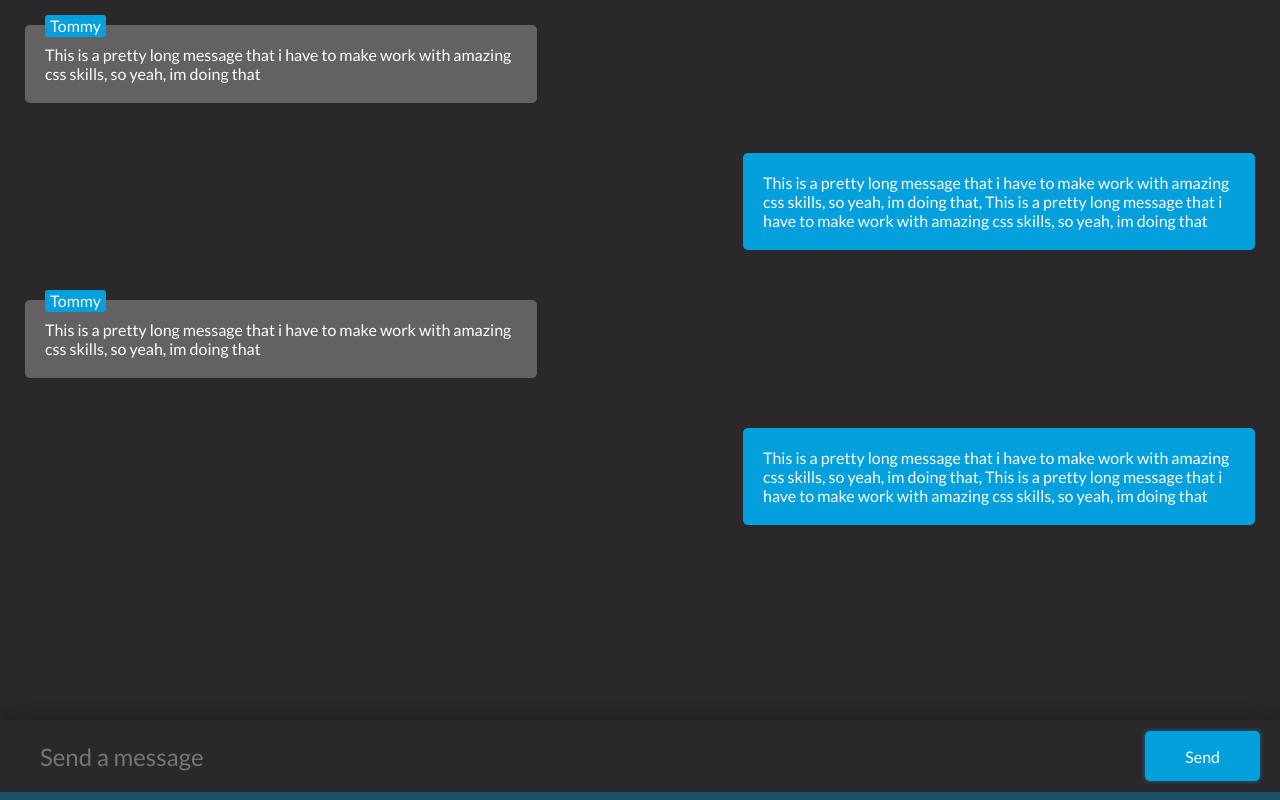
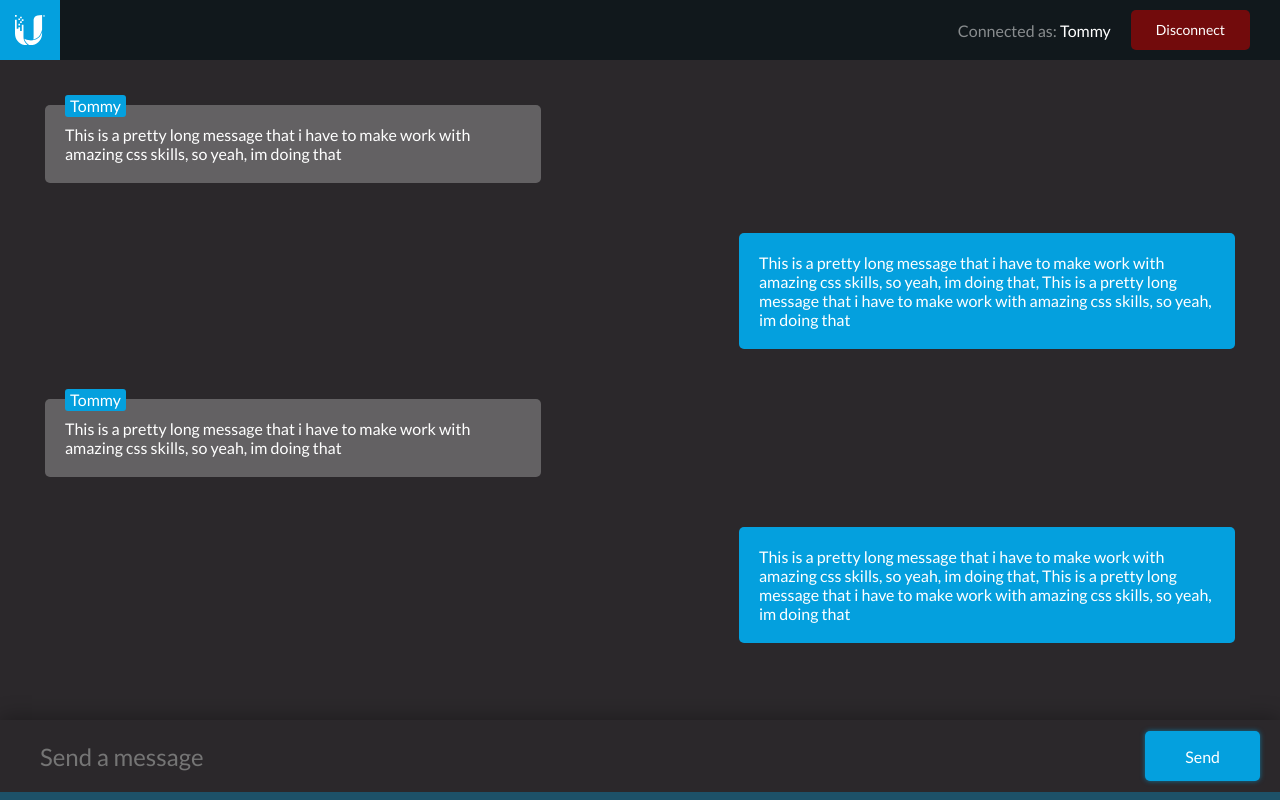
Before and after one commit to tommycodebox/ui-chat-client, a React (Create React App) app: page /chat in a window 1280 px wide. Built offline with nearby package versions, Linux system fonts and the light colour scheme.

Commit message:
Added navbar with user info and disconnect btn

```diff
--- a/src/assets/scss/Chat.scss
+++ b/src/assets/scss/Chat.scss
@@ -1,6 +1,6 @@
 .Chat {
   width: 100%;
-  height: 100%;
+  height: calc(100% - 60px);
   position: relative;
 
   .messages {
@@ -9,6 +9,7 @@
     display: flex;
     flex-direction: column;
     overflow-y: auto;
+    padding: 20px;
   }
 
   .write-wrapper {
--- a/src/assets/scss/Landing.scss
+++ b/src/assets/scss/Landing.scss
@@ -1,6 +1,6 @@
 .Landing {
   width: 100%;
-  height: 100%;
+  height: calc(100% - 60px);
   display: flex;
   flex-direction: column;
   justify-content: center;
@@ -17,14 +17,6 @@
     position: relative;
     text-align: center;
     padding: 20px;
-    // display: flex;
-    // flex-direction: column;
-    // justify-content: center;
-    // align-items: center;
-
-    .title {
-      // margin-top: 20px;
-    }
 
     .input-group {
       height: 50px;
--- /dev/null
+++ b/src/assets/scss/Navbar.scss
@@ -0,0 +1,50 @@
+.Navbar {
+  width: 100%;
+  height: 60px;
+  background: #11181c;
+
+  .brand {
+    float: left;
+    width: 60px;
+    height: 60px;
+    padding: 15px;
+    background: #04a0de;
+  }
+
+  .right {
+    float: right;
+    height: 100%;
+    display: flex;
+    justify-content: center;
+    align-items: center;
+    margin-right: 30px;
+
+    .username {
+      color: rgba(255, 255, 255, 0.5);
+      margin: 20px;
+      span {
+        color: #fff;
+      }
+    }
+    button.disconnect {
+      height: 40px;
+      font-size: 14px;
+      line-height: 14px;
+      padding: 0 25px;
+      color: white;
+      background: rgba(156, 6, 6, 0.7);
+      border-radius: 5px;
+      cursor: pointer;
+      border: none;
+      transition: 0.3s ease;
+
+      &:focus {
+        outline: none;
+      }
+      &:hover {
+        background: rgba(156, 6, 6, 0.9);
+        box-shadow: 0 0 10px 0 rgba(156, 6, 6, 0.7);
+      }
+    }
+  }
+}
--- a/src/components/layout/Main.js
+++ b/src/components/layout/Main.js
@@ -7,10 +7,12 @@ import { Switch, Route } from 'react-router-dom';
 // Components
 import Landing from '../pages/Landing';
 import Chat from '../pages/Chat';
+import Navbar from './Navbar';
 
 const Main = () => {
   return (
     <div className='Main'>
+      <Navbar />
       <Switch>
         <Route exact path='/' component={Landing} />
         <Route exact path='/chat' component={Chat} />
--- /dev/null
+++ b/src/components/layout/Navbar.js
@@ -0,0 +1,21 @@
+import React from 'react';
+import { ReactComponent as Logo } from '../../assets/img/ui-logo.svg';
+import '../../assets/scss/Navbar.scss';
+
+const Navbar = () => {
+  return (
+    <div className='Navbar'>
+      <div className='brand'>
+        <Logo className='logo' />
+      </div>
+      <div className='right'>
+        <div className='username'>
+          Connected as: <span>Tommy</span>
+        </div>
+        <button className='disconnect'>Disconnect</button>
+      </div>
+    </div>
+  );
+};
+
+export default Navbar;
--- a/src/components/pages/Chat.js
+++ b/src/components/pages/Chat.js
@@ -4,7 +4,7 @@ import '../../assets/scss/Chat.scss';
 // Partials
 import Message from '../partials/Message';
 
-const Chat = () => {
+const Chat = ({ match }) => {
   return (
     <div className='Chat'>
       <div className='messages'>
```
Also changed, not shown: src/assets/img/ui-logo.svg (added).
